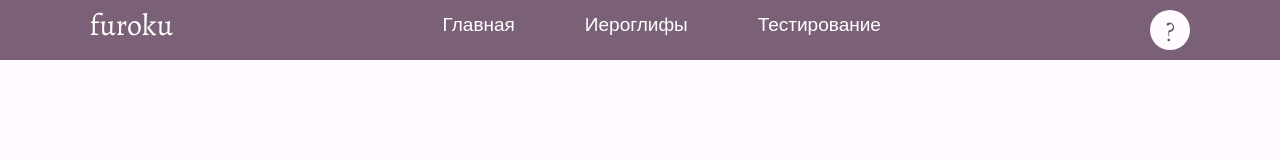
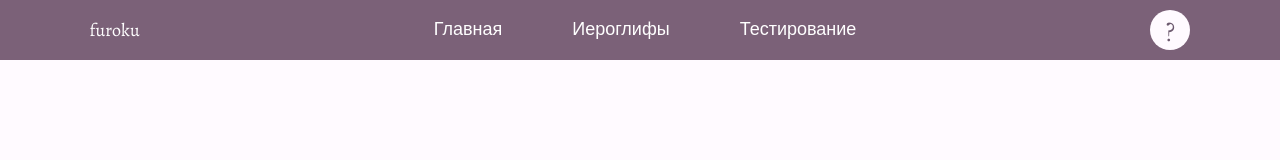
Before and after one commit to 18degrees/furoku, a Next.js app: page / in a window 1280 px wide. Shown: the top 160 px of the page. Built offline with nearby package versions, Linux system fonts and the light colour scheme; no server answers; a web font is replaced by a local one.

Commit message:
design: fix margins in header

```diff
--- a/app/components/header/header.module.css
+++ b/app/components/header/header.module.css
@@ -5,7 +5,10 @@
     justify-content: space-between;
     align-items: center;
     position: relative;
+}
+.header p, .header ul {
     font-size: 18px;
+    margin-bottom: unset;
 }
 .header a {
     text-decoration: none;
```
